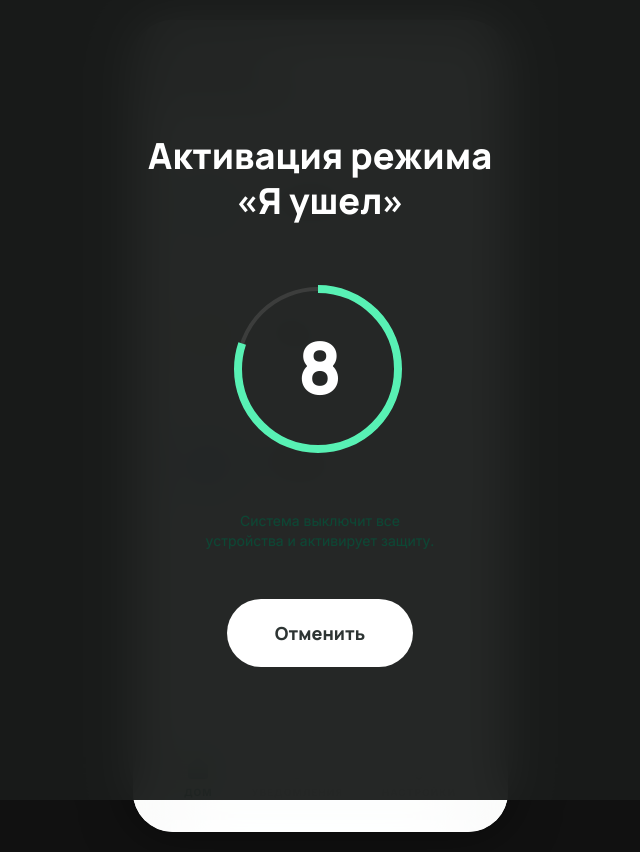
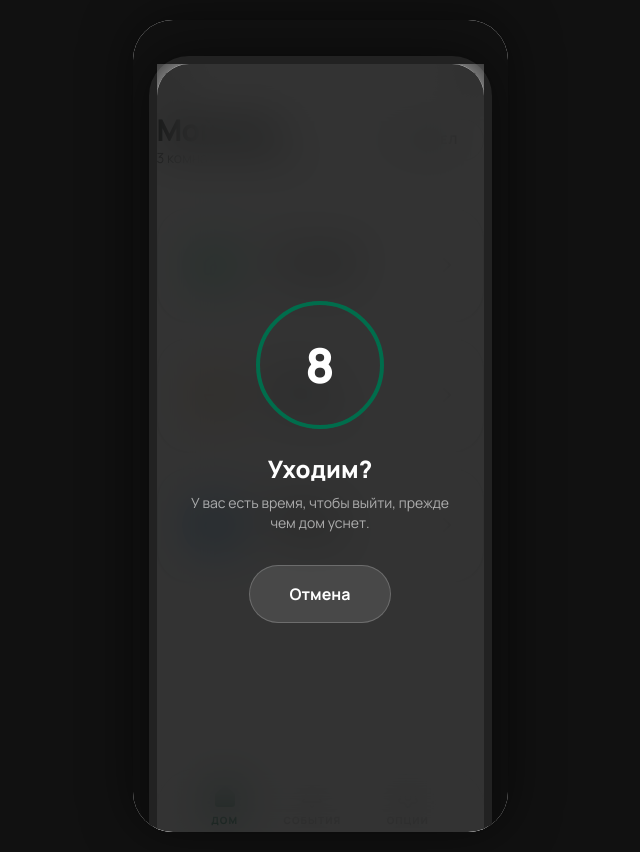
Before and after one commit to nahstya/smart-home-ui-study, a React (Vite) app in the folder aura-home/: page / in a window 1280 px wide. Both pictures are taken after a click on the button "Я УШЕЛ". Shown: the whole page, without its empty margins (320-960 px from the left). Built offline with nearby package versions, Linux system fonts and the light colour scheme.

Commit message:
Update App.tsx

```diff
--- a/aura-home/src/App.tsx
+++ b/aura-home/src/App.tsx
@@ -1469,9 +1469,25 @@ export default function App() {
     );
   };
 
-  return (
-    <div className="min-h-screen flex flex-col max-w-2xl mx-auto px-4 bg-surface">
-      <main className="flex-1 pb-32">
+// ... (все ваши функции renderHome, renderRoom и т.д. остаются выше)
+
+  return (
+    /* ВНЕШНИЙ КОНТЕЙНЕР: Создает темный фон вокруг "телефона" */
+    <div className="min-h-screen bg-[#111] flex items-center justify-center p-4 font-manrope">
+
+      {/* РАМА ТЕЛЕФОНА: Ограничивает размер экрана (375x812 — стандарт iPhone) */}
+      <div id="root" className="relative w-[375px] h-[812px] bg-surface overflow-hidden rounded-[3rem] shadow-2xl border-[8px] border-[#222] flex flex-col">
+
+        {/* СКРОЛЛЯЩАЯСЯ ОБЛАСТЬ: Здесь живет весь контент экранов */}
+        <main className="scrollable-content flex-1 overflow-y-auto pt-4">
+          <AnimatePresence mode="wait">
+            <motion.div
+              key={currentScreen}
+              initial={{ opacity: 0, y: 10 }}
+              animate={{ opacity: 1, y: 0 }}
+              exit={{ opacity: 0, y: -10 }}
+              transition={{ duration: 0.2 }}
+            >
               {currentScreen === 'home' && renderHome()}
               {currentScreen === 'room' && renderRoom()}
               {currentScreen === 'lightControl' && renderLightControl()}
@@ -1495,69 +1511,67 @@ export default function App() {
                       value: 65
                     };
                     setDevices(prev => [...prev, newSpeaker]);
-              navigate('settings'); // Navigate back to settings as requested or home
-              setTimeout(() => navigate('home'), 100); // Hacky way to ensure counts refresh and user sees the result
+                    navigate('home');
                   }}
                 />
               )}
+            </motion.div>
+          </AnimatePresence>
         </main>
 
-      {/* Navigation Bar */}
-      <nav className="absolute bottom-0 left-0 w-full glass-panel pt-4 pb-8 px-8 border-t border-surface-container flex justify-around items-center z-40 rounded-t-[3rem] shadow-2xl">
+        {/* ФИКСИРОВАННАЯ НАВИГАЦИЯ: Она всегда прижата к низу телефона */}
+        {currentScreen !== 'connectionFlow' && (
+          <nav className="absolute bottom-0 left-0 w-full glass-panel pt-4 pb-8 px-8 border-t border-surface-container flex justify-around items-center z-40 rounded-t-[2.5rem] shadow-2xl">
             <button
               onClick={() => navigate('home')}
-          className={`flex flex-col items-center gap-1 transition-all ${currentScreen === 'home' || currentScreen === 'room' || currentScreen === 'lightControl' ? 'text-primary' : 'text-on-surface-variant/40'}`}
-        >
-          <Home fill={currentScreen === 'home' ? 'currentColor' : 'none'} />
-          <span className="text-[10px] font-bold uppercase tracking-widest">Дом</span>
-        </button>
+              className={`flex flex-col items-center gap-1 transition-all ${['home', 'room', 'lightControl'].includes(currentScreen) ? 'text-primary' : 'text-on-surface-variant/40'}`}
+            >
+              <Home fill={['home', 'room', 'lightControl'].includes(currentScreen) ? 'currentColor' : 'none'} size={24} />
+              <span className="text-[10px] font-black uppercase tracking-widest">Дом</span>
+            </button>
+
             <button
               onClick={() => navigate('notifications')}
               className={`flex flex-col items-center gap-1 transition-all ${currentScreen === 'notifications' ? 'text-primary' : 'text-on-surface-variant/40'}`}
             >
-          <Bell fill={currentScreen === 'notifications' ? 'currentColor' : 'none'} />
-          <span className="text-[10px] font-bold uppercase tracking-widest">Уведомления</span>
-        </button>
+              <Bell fill={currentScreen === 'notifications' ? 'currentColor' : 'none'} size={24} />
+              <span className="text-[10px] font-black uppercase tracking-widest">События</span>
+            </button>
+
             <button
               onClick={() => navigate('settings')}
-          className={`flex flex-col items-center gap-1 transition-all ${currentScreen === 'settings' || currentScreen === 'myAutomations' || currentScreen === 'myDevices' ? 'text-primary' : 'text-on-surface-variant/40'}`}
-        >
-          <Settings fill={currentScreen === 'settings' ? 'currentColor' : 'none'} />
-          <span className="text-[10px] font-bold uppercase tracking-widest">Настройки</span>
+              className={`flex flex-col items-center gap-1 transition-all ${['settings', 'myAutomations', 'myDevices'].includes(currentScreen) ? 'text-primary' : 'text-on-surface-variant/40'}`}
+            >
+              <Settings fill={currentScreen === 'settings' ? 'currentColor' : 'none'} size={24} />
+              <span className="text-[10px] font-black uppercase tracking-widest">Опции</span>
             </button>
           </nav>
-
-      {/* Away Mode Overlay */}
+        )}
+
+        {/* ОВЕРЛЕЙ ТАЙМЕРА (Away Mode) */}
         <AnimatePresence>
           {showAwayTimer && (
             <motion.div
               initial={{ opacity: 0 }}
               animate={{ opacity: 1 }}
               exit={{ opacity: 0 }}
-            className="fixed inset-0 z-50 bg-[#1a1c1b]/95 backdrop-blur-xl flex flex-col items-center justify-center p-8 text-center text-white"
-          >
-            <motion.div
-              initial={{ scale: 0.8 }}
-              animate={{ scale: 1 }}
-              className="space-y-12"
-            >
-              <h2 className="text-4xl font-manrope font-black leading-tight">Активация режима<br/>«Я ушел»</h2>
-              <div className="relative flex items-center justify-center">
-                <svg className="w-48 h-48 -rotate-90">
-                  <circle cx="94" cy="94" r="80" fill="none" stroke="currentColor" strokeWidth="4" className="opacity-10" />
-                  <motion.circle
-                     cx="94" cy="94" r="80" fill="none" stroke="var(--color-primary-container)" strokeWidth="8" strokeDasharray="503"
-                     animate={{ strokeDashoffset: 503 - (503 * awayTimeLeft) / 10 }}
-                  />
-                </svg>
-                <div className="absolute text-7xl font-manrope font-black">{awayTimeLeft}</div>
-              </div>
-              <p className="text-on-primary-container/70 max-w-[240px] mx-auto text-sm">Система выключит все устройства и активирует защиту.</p>
-              <button onClick={cancelAwayMode} className="bg-white text-on-surface px-12 py-5 rounded-full font-manrope font-black text-lg">Отменить</button>
-            </motion.div>
+              className="absolute inset-0 bg-black/80 backdrop-blur-xl z-50 flex flex-col items-center justify-center p-8 text-center text-white"
+            >
+              <div className="w-32 h-32 rounded-full border-4 border-primary flex items-center justify-center mb-6">
+                <span className="text-5xl font-black">{awayTimeLeft}</span>
+              </div>
+              <h2 className="text-2xl font-black mb-2">Уходим?</h2>
+              <p className="text-white/60 mb-8 text-sm">У вас есть время, чтобы выйти, прежде чем дом уснет.</p>
+              <button
+                onClick={cancelAwayMode}
+                className="px-10 py-4 bg-white/10 hover:bg-white/20 border border-white/20 rounded-full font-bold transition-colors"
+              >
+                Отмена
+              </button>
             </motion.div>
           )}
         </AnimatePresence>
       </div>
-  );
-}
+    </div>
+  );
+}
```
Lines whose indentation alone changed are shown as unchanged.
